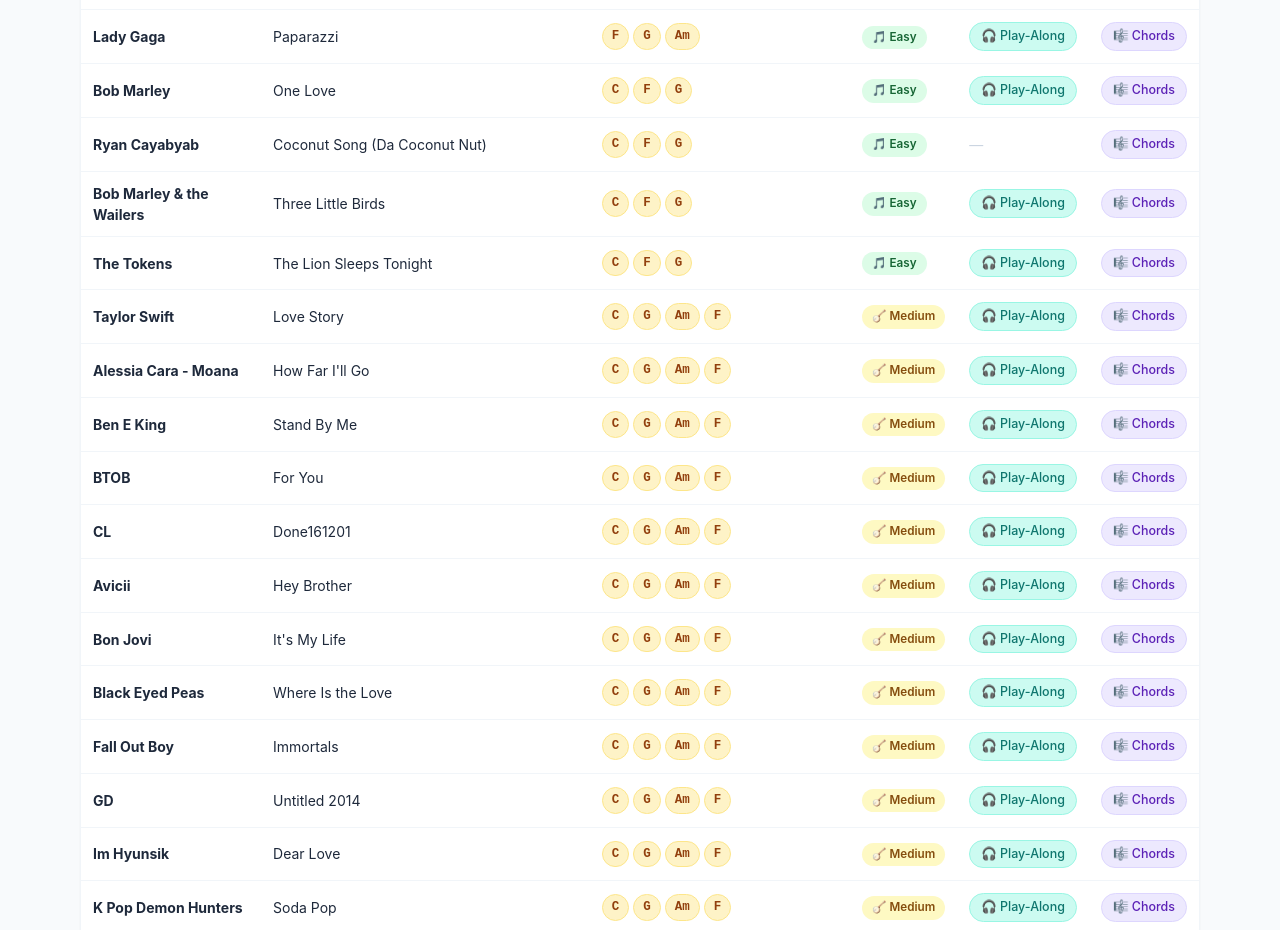
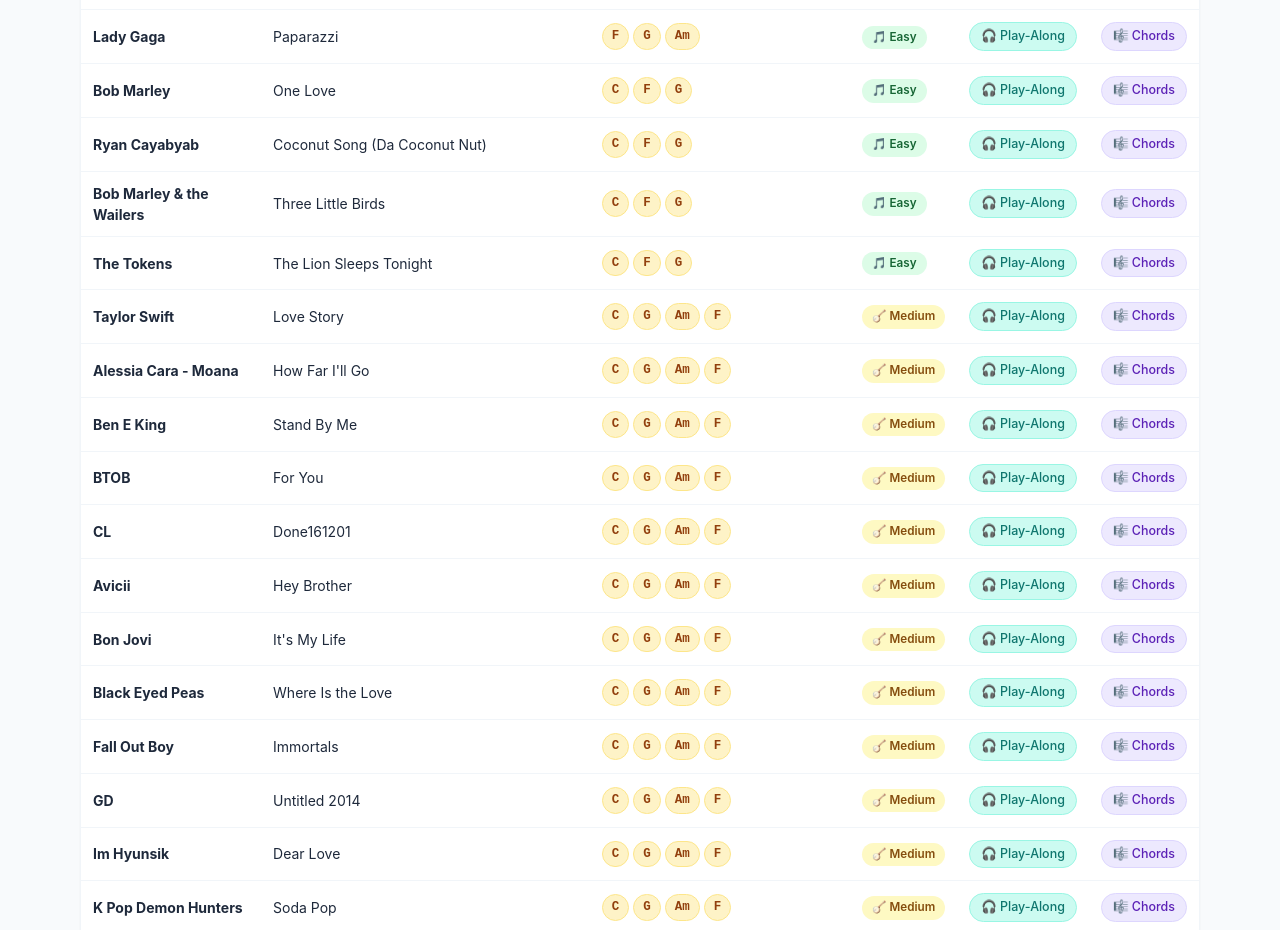
Before and after one commit to virginiaboydlee-coder/education, a plain HTML site: page grade5-songs.html in a window 1280 px wide. Shown: the part 948-1878 px from the top of the page. Drawn offline with nearby package versions, Linux system fonts and the light colour scheme; a web font is replaced by a local one.

Commit message:
Update grade5-songs.html

```diff
--- a/grade5-songs.html
+++ b/grade5-songs.html
@@ -226,7 +226,7 @@
       { artist: "Bobby McFerrin",                title: "Don't Worry, Be Happy",                          chordsRaw: "C G Am",             listenUrl: "https://drive.google.com/file/d/1SU9ZP31v6fsy_aWHYx-HJ0VZBKctNNeg/view?usp=drive_link",  chordUrl: "https://drive.google.com/file/d/1BaXiDQtmDvFK5APnLB3d-q7_XjvyXRuF/view?usp=share_link" },
       { artist: "Lady Gaga",                     title: "Paparazzi",                                      chordsRaw: "F G Am",             listenUrl: "https://drive.google.com/file/d/1G4JCmNEF-suV1I2LlQlTCVCEOlfaz3gp/view?usp=share_link",  chordUrl: "https://drive.google.com/file/d/1P0CShsVSlqJ7MNXzRDn846ZAMUQxD_BW/view?usp=share_link" },
       { artist: "Bob Marley",                    title: "One Love",                                       chordsRaw: "C F G",              listenUrl: "https://drive.google.com/file/d/1Y9_Y0GiF9CelpSsVVglvPlcqXXJB9SUn/view?usp=drive_link",  chordUrl: "https://drive.google.com/file/d/1g7201pZi417hcqHmwxxaMxggjQU9qvdL/view?usp=share_link" },
-      { artist: "Ryan Cayabyab",                 title: "Coconut Song (Da Coconut Nut)",                  chordsRaw: "C F G",              listenUrl: "",                                                                                           chordUrl: "https://drive.google.com/file/d/12gK4fm1ThIhycAo5d6krJM0HEQHdJoAj/view?usp=sharing" },
+      { artist: "Ryan Cayabyab",                 title: "Coconut Song (Da Coconut Nut)",                  chordsRaw: "C F G",              listenUrl: "https://drive.google.com/file/d/1EC4G65gg8fY4pegq_VcmX8iX0hmhqMp4/view?usp=drive_link",  chordUrl: "https://drive.google.com/file/d/12gK4fm1ThIhycAo5d6krJM0HEQHdJoAj/view?usp=sharing" },
       { artist: "Bob Marley & the Wailers",      title: "Three Little Birds",                             chordsRaw: "C F G",              listenUrl: "https://drive.google.com/file/d/1B9uW-SWu9TNfbDPkxPGMtE_rNMZKI55o/view?usp=drive_link",  chordUrl: "https://drive.google.com/file/d/17BP0GDFDUmIzHN7y4Ez7qVBzFf1B_90r/view?usp=drive_link" },
       { artist: "The Tokens",                    title: "The Lion Sleeps Tonight",                        chordsRaw: "C F G",              listenUrl: "https://drive.google.com/file/d/1RhkUX-z0F3cHGzz1AF-B9Zlh2jhw3Ncp/view?usp=drive_link",  chordUrl: "https://drive.google.com/file/d/1EW6S4JhgdPleSJlVVIVy7HVDdF-k05Cu/view?usp=share_link" },
       { artist: "Taylor Swift",                  title: "Love Story",                                     chordsRaw: "C G Am F",           listenUrl: "https://drive.google.com/file/d/1XFatFCfJ-NtGBkl_aw1U4Fle8Ov0wnIX/view?usp=drive_link",  chordUrl: "https://drive.google.com/file/d/1ymv2lge0LcroTmh4JyvV8o-InYUeOZ0M/view?usp=sharing" },
```
